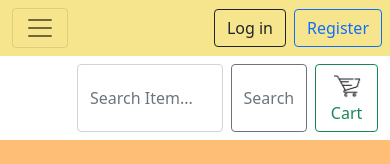
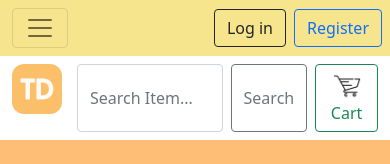
Before and after one commit to miqra1612/tokonyadia, a React (Create React App) app: page / in a window 390 px wide. Shown: the top 164 px of the page. Built offline with nearby package versions, Linux system fonts and the light colour scheme.

Commit message:
Fix logo size on mobile

```diff
--- a/src/component/AppHead.jsx
+++ b/src/component/AppHead.jsx
@@ -30,7 +30,8 @@ export default function AppHead({setPage, onSetSearch}){
                     <div className="col-2">
 
                     {
-                        isMobile === false? <img src={`${process.env.PUBLIC_URL}/icon/logo2.png`} style={{width:"170px", height:"45px", borderRadius:"12px"}}/>:null
+                        isMobile === false? <img src={`${process.env.PUBLIC_URL}/icon/logo2.png`} style={{width:"170px", height:"43px", borderRadius:"12px"}}/>:
+                        <img className="align-self-center" src={`${process.env.PUBLIC_URL}/logo512.png`} style={{ width:"50px", height:"50px",borderRadius:"12px"}}/>
                     }
 
                     </div>
```
